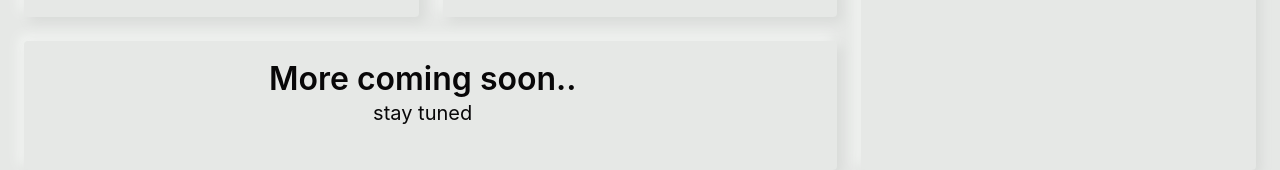
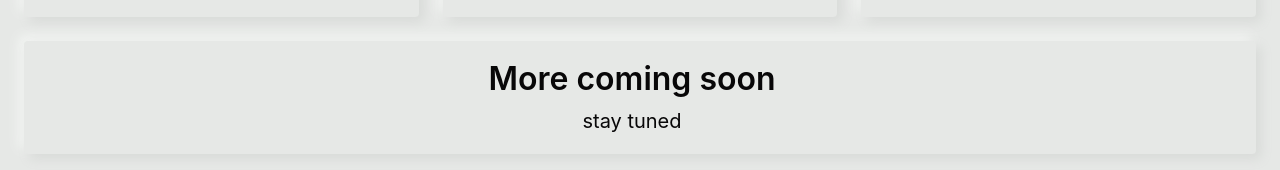
Before and after one commit to wongus/wongus.github.io, a website: page index.html in a window 1280 px wide. Shown: the part 1356-1526 px from the top of the page. Drawn offline with Linux system fonts and the light colour scheme.

Commit message:
fix last tile

```diff
--- a/index.html
+++ b/index.html
@@ -50,11 +50,8 @@
                 <p class="subtitle">
                     stay a while, check out what I've been up to while you're at it.
                 </p>
-                <a href="#whereabouts" class="button is-warning is-rounded is-inverted">Take me there</a
-            </div>
-        </div>
-    </section>
-    <section id="whereabouts" class="section is-white">
+                <a href="#whereabouts" class="button is-warning is-rounded is-inverted">Take me there</a </div> </div>
+                    </section> <section id="whereabouts" class="section is-white">
                 <div class="tile is-ancestor">
                     <div class="tile is-vertical is-8">
                         <div class="tile">
@@ -75,18 +72,10 @@
                                     <figure class="cardsvg image">
                                         <img src="images/security.svg">
                                     </figure>
-                    <a class="button is-warning is-inverted" href="https://wongus.herokuapp.com">Check it out</a>
+                                    <a class="button is-warning is-inverted" href="https://wongus.herokuapp.com">Check
+                                        it out</a>
                                 </article>
                             </div>
-              </div>
-              <div class="tile is-parent">
-                <article class="tile is-child notification is-white has-text-centered">
-                  <p class="title">More coming soon..</p>
-                  <p class="subtitle">stay tuned</p>
-                  <div class="content">
-                    <!-- Content -->
-                  </div>
-                </article>
                         </div>
                     </div>
                     <div class="tile is-parent">
@@ -97,7 +86,8 @@
                                 <figure class="cardsvg image">
                                     <img src="images/javascript.svg">
                                 </figure>
-                  <a class="button is-warning is-inverted" href="https://github.com/wongus/Electron">Take a gander</a>
+                                <a class="button is-warning is-inverted" href="https://github.com/wongus/Electron">Take
+                                    a gander</a>
                                 <div class="content">
                                     <!-- Content -->
                                 </div>
@@ -105,6 +95,14 @@
                         </article>
                     </div>
                 </div>
+                <div class="tile is-child">
+                    <article class="tile notification is-white has-text-centered">
+                        <div class="content" style="margin: auto;">
+                            <p class="title">More coming soon</p>
+                            <p class="subtitle">stay tuned</p>
+                        </div>
+                    </article>
+                </div>
     </section>
 </body>
 
```
Lines whose indentation alone changed are shown as unchanged.
